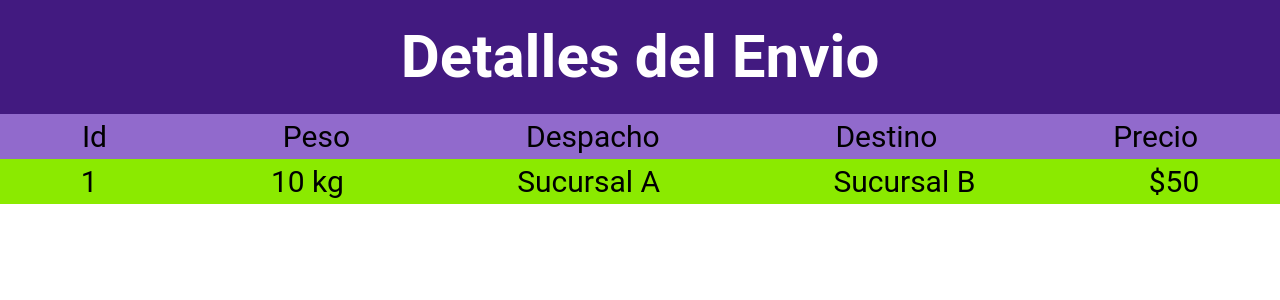
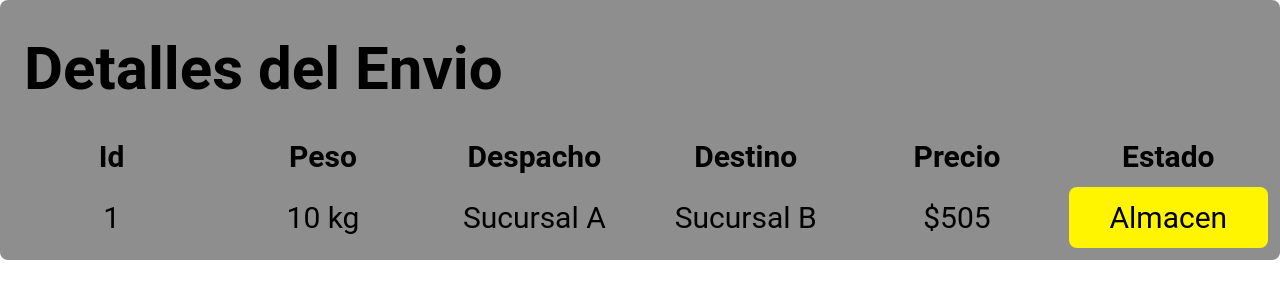
Before and after one commit to No-Country/C16-03-m-node-react-, a React (Vite) app in the folder Client/C16-03-m-node-react-/: page / in a window 1280 px wide. Shown: the top 300 px of the page. Built offline with nearby package versions, Linux system fonts and the light colour scheme.

Commit message:
component done

```diff
--- a/Client/C16-03-m-node-react-/src/components/tableDetails/Table.jsx
+++ b/Client/C16-03-m-node-react-/src/components/tableDetails/Table.jsx
@@ -2,84 +2,7 @@ import TableCategory from "./TableCategory"
 import TableItems from "./TableItems"
 
 
-// const rows = [
-//     {
-//         key: "1",
-//         name: "Tony Reichert",
-//         role: "CEO",
-//         status: "Active",
-//     },
-//     {
-//         key: "2",
-//         name: "Zoey Lang",
-//         role: "Technical Lead",
-//         status: "Paused",
-//     },
-//     {
-//         key: "3",
-//         name: "Jane Fisher",
-//         role: "Senior Developer",
-//         status: "Active",
-//     },
-//     {
-//         key: "4",
-//         name: "William Howard",
-//         role: "Community Manager",
-//         status: "Vacation",
-//     },
-// ];
-
-// const columns = [
-//     {
-//         key: "id",
-//         label: "Id",
-//     },
-//     {
-//         key: "peso",
-//         label: "Peso",
-//     },
-//     {
-//         key: "despacho",
-//         label: "Despacho",
-//     },
-//     {
-//         key: "destino",
-//         label: "Destino",
-//     },
-//     {
-//         key: "precio",
-//         label: "Precio",
-//     },
-// ];
-
-// const Table = () => {
-//     return (
-
-
-
-//         <div>
-//             <div className="bg-purple flex flex-col items-center p-3 text-white ">
-//                 <h2 className="text-xl font-bold ">Detalles del Envio</h2>
-//             </div>
-//             <div className="flex items-center justify-between ">
-//                 <TableCategory columns={columns}>
-//                     {(column) => (
-//                         <h3 key={column.key}>{column.label}</h3>
-//                     )}
-//                 </TableCategory>
-//                 <TableItems items={rows}>
-//                     {(item) => (
-//                         <h4 key={item.key}>
-//                             {(columnKey) => <TableCell>{getKeyValue(item, columnKey)}</TableCell>}
-//                         </h4>
-//                     )}
-//                 </TableItems>
-//             </div>
-//         </div>
-//     )
-// }
-
-// export default Table
+// Datos del paquete
 
 const items = [
     {
@@ -87,42 +10,42 @@ const items = [
         peso: "10 kg",
         despacho: "Sucursal A",
         destino: "Sucursal B",
-        precio: "$50",
+        precio: "$505",
+        estado: "Almacen",
     },
 ];
 
 const columns = [
+    "Id",
+    "Peso",
+    "Despacho",
+    "Destino",
+    "Precio",
+    "Estado",
+];
+
+const states = [
     {
-        key: "id",
-        label: "Id",
-    },
-    {
-        key: "peso",
-        label: "Peso",
-    },
-    {
-        key: "despacho",
-        label: "Despacho",
-    },
-    {
-        key: "destino",
-        label: "Destino",
-    },
-    {
-        key: "precio",
-        label: "Precio",
-    },
-];
+        Entregado: "#1DBA23",
+        Almacen: "#FFF500",
+        Progreso: "#97A1FF",
+        Transito: "#0038FF",
+        Cancelado: "#FF0000",
+    }
+]
+
 
 const Table = () => {
     return (
-        <div>
-            <div className="bg-purple flex flex-col items-center p-3 text-white ">
-                <h2 className="text-xl font-bold ">Detalles del Envio</h2>
-            </div>
-            <div className="flex flex-col items-center justify-between ">
-                <TableCategory columns={columns} />
-                <TableItems items={items} />
+        <div className="w-full h-auto p-3 bg-gray rounded-lg flex flex-col items-center justify-center ">
+            <div className="w-full h-full flex flex-col items-center justify-between">
+                <div className=" flex flex-col items-start p-3 text-black w-full">
+                    <h2 className="text-xl font-bold ">Detalles del Envio</h2>
+                </div>
+                <div className=" w-full h-1/2 flex flex-col items-center justify-between ">
+                    <TableCategory columns={columns} />
+                    <TableItems items={items} states={states}/>
+                </div>
             </div>
         </div>
     );
--- a/Client/C16-03-m-node-react-/src/components/tableDetails/TableCategory.jsx
+++ b/Client/C16-03-m-node-react-/src/components/tableDetails/TableCategory.jsx
@@ -1,16 +1,13 @@
-
 
 const TableCategory = ({ columns }) => {
     return (
-
-        <div className="w-full bg-Amethyst flex items-center justify-around gap-3 text-lg text-black">
-            {columns.map(column => (
-                <div key={column.key} className="">
-                    {column.label}
+        <div className="w-full  flex items-center justify-around gap-3 text-lg text-black font-bold">
+            {columns.map((label, index) => (
+                <div key={index} className="w-1/2 h-auto p-2  flex items-center justify-center">
+                    {label}
                 </div>
             ))}
         </div>
-
     );
 };
 
--- a/Client/C16-03-m-node-react-/src/components/tableDetails/TableItems.jsx
+++ b/Client/C16-03-m-node-react-/src/components/tableDetails/TableItems.jsx
@@ -1,19 +1,23 @@
 
+const TableItems = ({ items, states }) => {
+    return (
+        <div className="w-full flex">
+            {items.map(item => (
+                <div key={item.id} className="w-full flex items-center justify-around gap-3 text-lg text-black">
+                    {Object.entries(item).map(([key, value]) => {
+                        const stateColor = states[0][value];
+                        const backgroundColor = stateColor || 'transparent';
 
-const TableItems = ({ items }) => {
-    return (
-        <div className="w-full flex bg-green ">
-            {items.map(item => (
-                <div key={item.key} className="w-full flex items-center justify-around gap-3 text-lg text-black">
-                    {Object.entries(item).map(([key, value]) => (
-                        <div key={key} className="table-cell">
-                            {value}
-                        </div>
-                    ))}
+                        return (
+                            <div key={key} className="w-1/2 h-auto p-2 rounded-lg bg-white flex items-center justify-center" style={{ backgroundColor }}>
+                                {value}
+                            </div>
+                        );
+                    })}
                 </div>
             ))}
         </div>
-    )
-}
+    );
+};
 
-export default TableItems
+export default TableItems;
--- a/Client/C16-03-m-node-react-/tailwind.config.js
+++ b/Client/C16-03-m-node-react-/tailwind.config.js
@@ -19,6 +19,7 @@ export default {
       pink: "#F08898",
       green: "#8BEA00",
       purple: "#421A80",
+      gray:"#8e8e8e",
     },
     screens: {
       sm: "600px",
```
